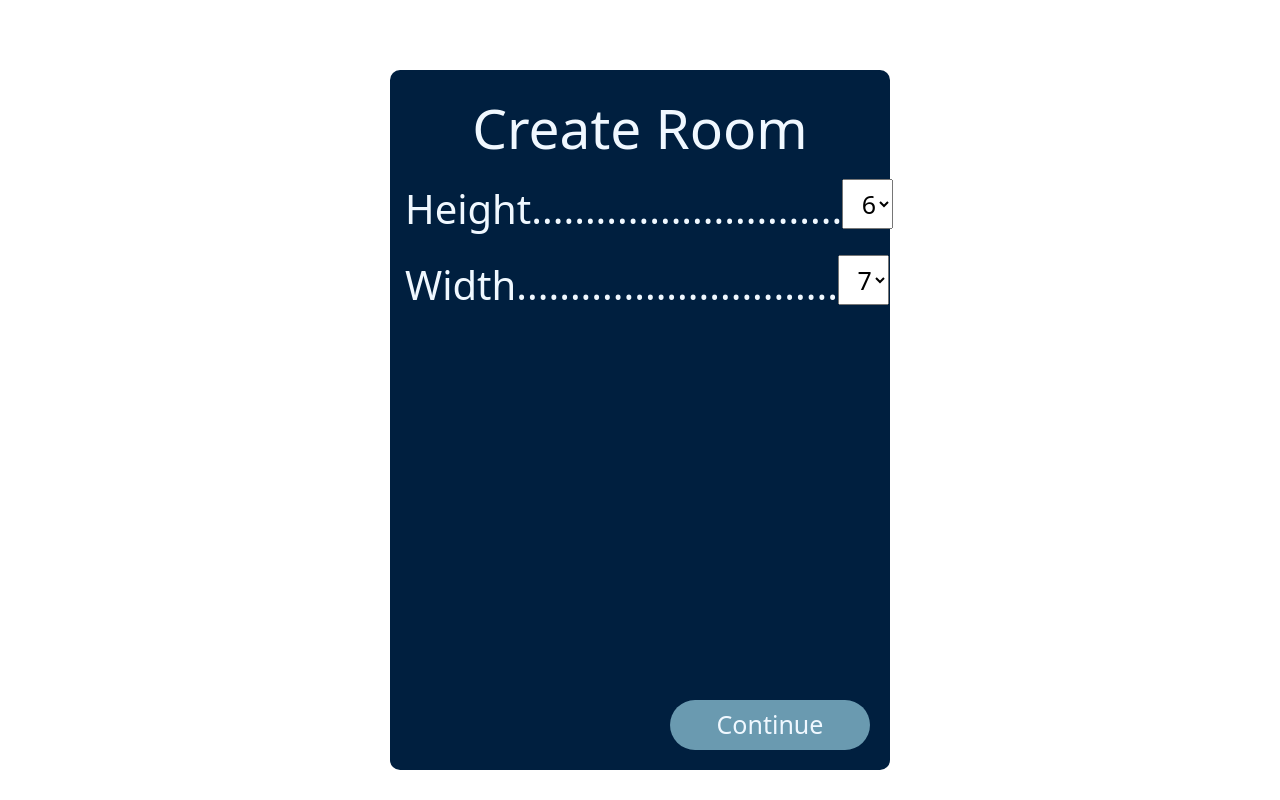
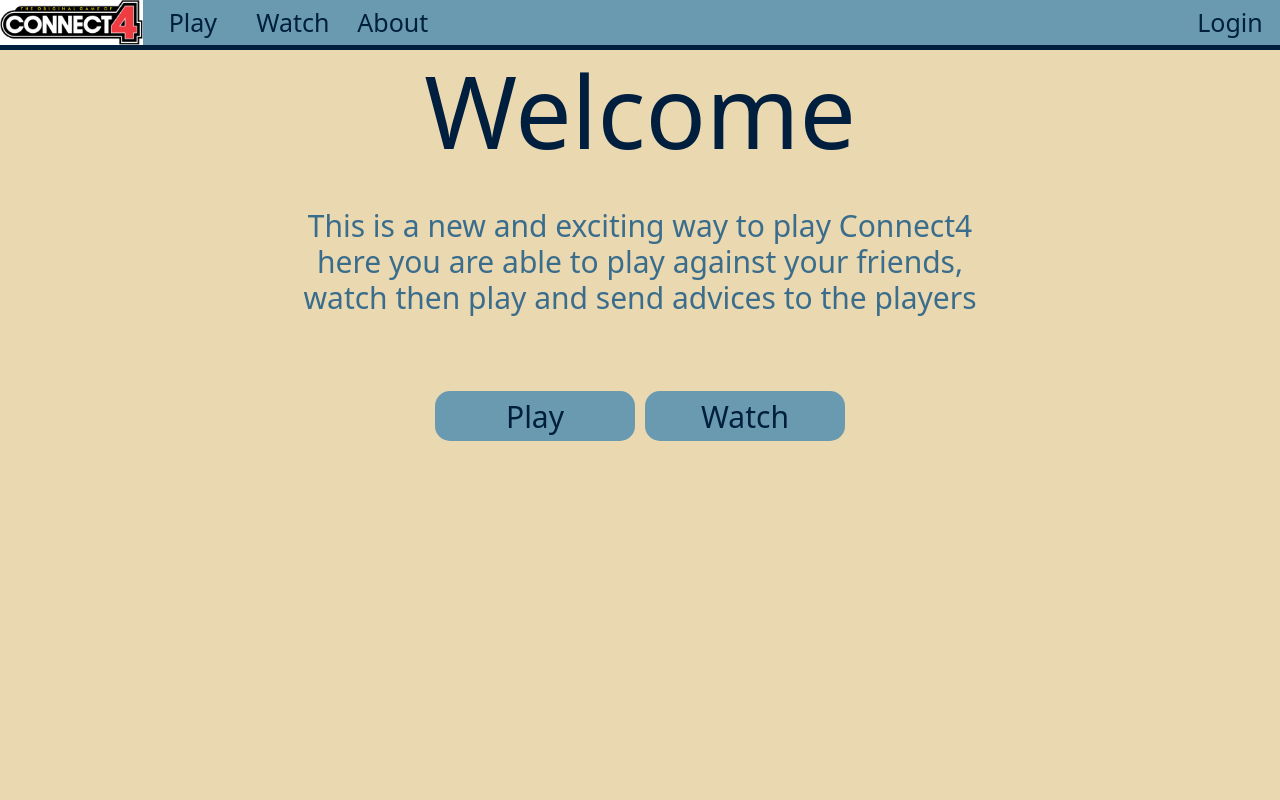
Before and after one commit to vprates-22/connect-four-web, a React (Vite) app in the folder frontend/: page / in a window 1280 px wide. Built offline with nearby package versions, Linux system fonts and the light colour scheme.

Commit message:
uodate: PopUp

```diff
--- a/frontend/src/App.tsx
+++ b/frontend/src/App.tsx
@@ -5,8 +5,7 @@ import { Routes, Route } from 'react-router-dom'
 function App() {
   return (
     <Routes>
-      {/* <Route path='/' element={<HomePage/>}></Route> */}
-      <Route path='/' element={<CreatePopUp/>}></Route>
+      <Route path='/' element={<HomePage/>}></Route>
     </Routes>
   )
 }
--- a/frontend/src/components/Home/HomeButtons.tsx
+++ b/frontend/src/components/Home/HomeButtons.tsx
@@ -1,16 +1,23 @@
 import { useNavigate } from 'react-router-dom';
+import CreatePopUp from '../PopUp/CreatePopUp';
 
 import './HomeButtons.css'
+import { useState } from 'react';
 
 const HomeButtons = () => {
     const navigate = useNavigate();
 
+    const [playPopUp, setPlayPopUp] = useState(false);
+
     return (
-    <div className='HomeButtons'>
-        <button className='OptionButton' id='Play' onClick={() => navigate('/play')}>Play</button>
-        <div className='divider'></div>
-        <button className='OptionButton' id='Watch' onClick={() => navigate('/watch')}>Watch</button>
-    </div>
+    <>
+        <CreatePopUp/>
+        <div className='HomeButtons'>
+            <button className='OptionButton' id='Play' onClick={() => navigate('/play')}>Play</button>
+            <div className='divider'></div>
+            <button className='OptionButton' id='Watch' onClick={() => navigate('/watch')}>Watch</button>
+        </div>
+    </>
     );
 }
 
--- a/frontend/src/components/PopUp/CreatePopUp.css
+++ b/frontend/src/components/PopUp/CreatePopUp.css
@@ -1,4 +1,6 @@
 .PopUpBox{
+
+    /* background-color: #6A9AB0; */
     background-color: #001F3F;
     position: absolute;
 
@@ -14,56 +16,100 @@
     text-align: center;
 
     border-radius: 10px;
+}
 
-    padding-top: 25px;
-    padding-bottom: 30px;
-    padding-left: 15px;
-    padding-right: 15px;
+.PopUpHeader{
+    display: flex;
+    justify-content: space-between;
+
+    border-bottom: 3px solid aliceblue;
+}
+
+.Title{
+    padding: 10px;
+    color: aliceblue;
+    font-size: 60px;
+
+    text-align: left;
+
+    width: 100%;
+}
+
+.CloseButton{
+    font-size: 60px;
+    height: 0px;
+    width: 50px;
+
+    position: relative;
+    top: 0;
+
+
+    color: aliceblue;
+    background-color: inherit;
+    border: none;
 }
 
 .GameParams{
-    padding-top: 10px;
+    background-color: #6A9AB0;
+
+    display: flex;
+    flex-direction: column;
+    justify-content: space-evenly;
+
+    padding-left: 15px;
+    padding-right: 15px;
+
+    height: 73%;
+
+    border-bottom: 3px solid aliceblue;
 }
 
-.Title{
+.SubTitle{
     color: aliceblue;
-    font-size: 55px;
+    font-size: 40px;
+    text-align: left;
 }
 
 .BoardParams{
     display: flex;
     flex-direction: column;
-    justify-content: space-between;
 }
 
-.DimParams{
+label{
+    text-indent: 40px;
+}
+
+.Params{
     color: aliceblue;
 
     display: flex;
     flex-direction:row;
     justify-content: space-between;
 
-    font-size: 40px;
+    font-size: 30px;
 }
 
-.BoardSelect{
-    height: 50px;
-    width: 60px;
+.SelectBox{
+    border: none;
+    height: 40px;
+    width: 50px;
 
-    text-align: right;
+    color: aliceblue;
+    background-color: #001F3F;
 
-    font-size: 25px;
+    border-radius: 10px;
+
+    text-align: center;
+    font-size: 23px;
 }
 
-.SubmitDiv{
+.SubmitButton{
     position: absolute;
     bottom: 20px;
     right: 20px;
 
     justify-content: right;
-}
 
-.SubmitButton{
     color: aliceblue;
     font-size: 25px;
 
--- a/frontend/src/components/PopUp/CreatePopUp.tsx
+++ b/frontend/src/components/PopUp/CreatePopUp.tsx
@@ -1,50 +1,81 @@
+import PopUp from './PopUp.tsx';
+
 import './CreatePopUp.css'
 
 type CreateOptParams = {
     idName:string,
     minVal:number,
-    maxVal:number
+    maxVal:number,
+    stepSize:number,
+    defaultVal:number
 }
 
 const CreateOptions = (params:CreateOptParams) => {
     const idName:string = params.idName
     const minVal:number = params.minVal
     const maxVal:number = params.maxVal
+    const stepSize:number = params.stepSize
+    const defaultVal:number = params.defaultVal
 
-
-    const arrayLength = maxVal - minVal + 1
-    const options = [...Array(arrayLength).keys()].map(i => i + minVal);
+    const arrayLength = Math.ceil((maxVal - minVal + 1) / stepSize)
+    const options = [...Array(arrayLength).keys()].map(i => i * stepSize + minVal);
 
     return(
-        <>
-            <select className='BoardSelect' id={idName}>
-                {options.map(size => <option value={size}>{size}</option>)}
-            </select>
-        </>
-
+        <select className='SelectBox' id={idName} value={defaultVal}>
+            {options.map(size => <option value={size}>{size}</option>)}
+        </select>
     );
 }
 
-const CreatePopUp = () => {
+const BoardParams = () => {
     return (
-        <div className="PopUpBox">
+    <div className='BoardParams'>
+        <h3 className='SubTitle'>Board Shape</h3>
+        <div className='Params'>
+            <label>Height......................................</label>
+            <CreateOptions {...{idName:'Height', minVal:6, maxVal:10,
+                                stepSize:1, defaultVal:7}}/>
+        </div>
+        <div className='Params'>
+            <label>Width.......................................</label>
+            <CreateOptions {...{idName:'Width', minVal:7, maxVal:12,
+                                stepSize:1, defaultVal:8}}/>
+        </div>
+    </div>
+    );
+}
+
+const TimeParams = () => {
+    return (
+    <div className='TimeParams'>
+        <h3 className='SubTitle'>Game Clock</h3>
+        <div className='Params'>
+            <label>Seconds per Turn...................</label>
+            <CreateOptions {...{idName:'TimePTurn', minVal:20, maxVal:50,
+                                stepSize:10, defaultVal:30}}/>
+        </div>
+        <div className='Params'>
+            <label>Minutes per Player................</label>
+            <CreateOptions {...{idName:'TimePPlayer', minVal:2, maxVal:5,
+                                stepSize:1, defaultVal:4}}/>
+        </div>
+    </div>
+    );
+}
+
+const CreatePopUp = (props:any) => {
+    return (
+    <PopUp {...{}}>
+        <div className='PopUpHeader'>
             <h1 className='Title'>Create Room</h1>
-            <form className='GameParams'>
-                <div className='BoardParams'>
-                    <div className='DimParams'>
-                        <p>Height.............................</p>
-                        <CreateOptions {...{idName:'Height', minVal:6, maxVal:10}}/>
-                    </div>
-                    <div className='DimParams'>
-                        <p>Width..............................</p>
-                        <CreateOptions {...{idName:'Height', minVal:7, maxVal:12}}/>
-                    </div>
-                </div>
-            </form>
-            <div className='SubmitDiv'>
-                <button className='SubmitButton' type='submit'>Continue</button>
-            </div>
+            <button className='CloseButton'>&times;</button>
         </div>
+        <div className='GameParams'>
+            <BoardParams/>
+            <TimeParams/>
+        </div>
+        <button className='SubmitButton' type='submit'>Continue </button>
+    </PopUp>
     );
 }
 
--- /dev/null
+++ b/frontend/src/components/PopUp/PopUp.tsx
@@ -0,0 +1,14 @@
+type PopUpType = {
+    trigger:boolean,
+    children:any
+};
+
+const PopUp = (props:PopUpType) => {
+    return props.trigger ? (
+        <div className='PopUpBox'>
+            { props.children }
+        </div>
+    ) : "";
+}
+
+export default PopUp;
--- a/frontend/src/pages/Home/HomePage.tsx
+++ b/frontend/src/pages/Home/HomePage.tsx
@@ -8,10 +8,16 @@ import './HomePage.css'
 const HomePage = () => {
     return (
         <>
-        <div className="HomeDiv">
-            <NavBar/>
-            <HomeText/>
-            <HomeButtons/>
+        <main>
+            <div className="HomeDiv">
+                <NavBar/>
+                <HomeText/>
+                <HomeButtons/>
+            </div>
+        </main>
+
+        <div>
+
         </div>
         </>
     );
```
